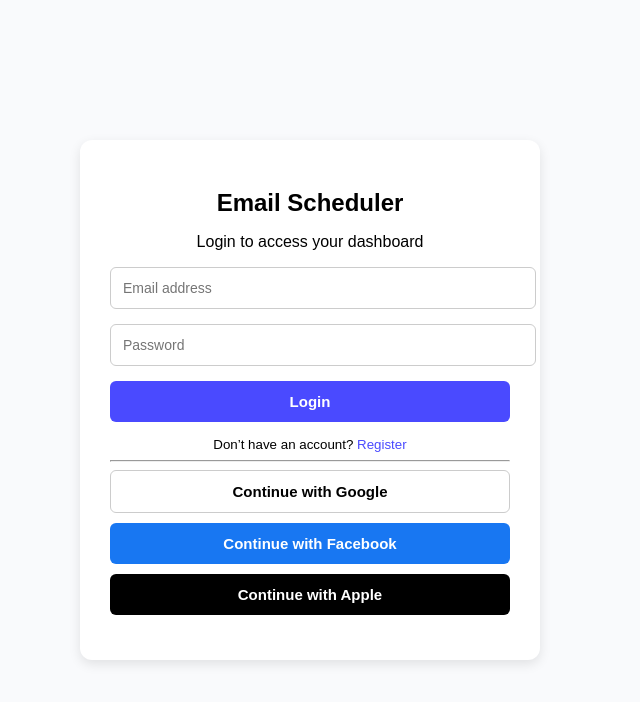
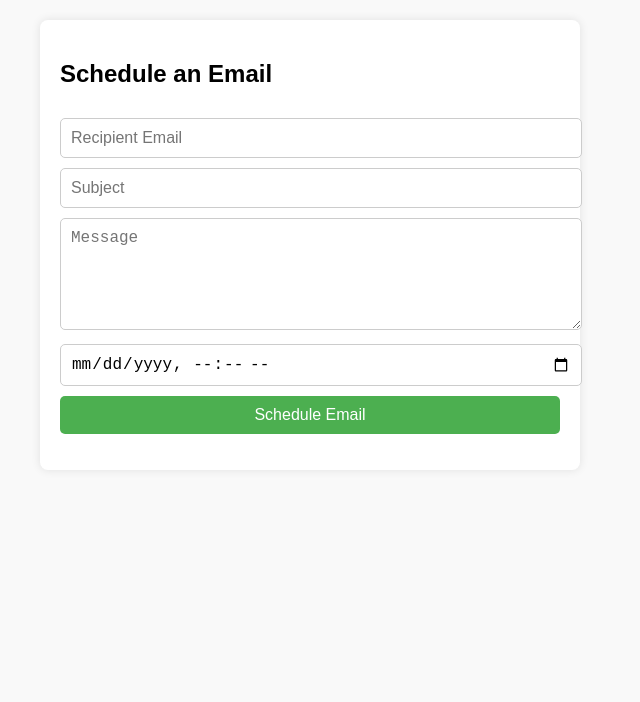
Before and after one commit to Cliff5565/email-scheduler, a website: page index.html in a window 1280 px wide. Shown: the whole page, without its empty margins (330-970 px from the left). Drawn offline with Linux system fonts and the light colour scheme.

Commit message:
Update index.html

```diff
--- a/index.html
+++ b/index.html
@@ -1,174 +1,74 @@
+
 <!DOCTYPE html>
 <html lang="en">
 <head>
-  <meta charset="UTF-8" />
-  <meta name="viewport" content="width=device-width, initial-scale=1.0"/>
-  <title>Email Scheduler Login</title>
+  <meta charset="UTF-8">
+  <meta name="viewport" content="width=device-width, initial-scale=1.0">
+  <title>Email Scheduler</title>
   <style>
     body {
       font-family: Arial, sans-serif;
-      background: #f9fafc;
-      display: flex;
-      justify-content: center;
-      align-items: center;
-      height: 100vh;
-      margin: 0;
+      margin: 0; padding: 20px;
+      background: #f9f9f9;
     }
-    .login-box {
-      background: white;
-      border-radius: 12px;
-      padding: 30px;
-      max-width: 400px;
-      width: 100%;
-      box-shadow: 0 4px 12px rgba(0,0,0,0.1);
-      text-align: center;
+    .container {
+      max-width: 500px; margin: auto;
+      background: white; padding: 20px;
+      box-shadow: 0 0 10px rgba(0,0,0,0.1);
+      border-radius: 8px;
     }
-    .login-box h2 {
-      margin-bottom: 10px;
+    input, textarea, button {
+      width: 100%; margin-top: 10px;
+      padding: 10px; border: 1px solid #ccc;
+      border-radius: 5px; font-size: 16px;
     }
-    .input {
-      width: 100%;
-      margin-bottom: 15px;
-      padding: 12px;
-      border: 1px solid #ccc;
-      border-radius: 6px;
-      font-size: 14px;
+    button {
+      background: #4CAF50; color: white;
+      border: none; cursor: pointer;
     }
-    .btn {
-      width: 100%;
-      padding: 12px;
-      border: none;
-      border-radius: 6px;
-      font-size: 15px;
+    button:hover {
+      background: #45a049;
+    }
+    #response {
+      margin-top: 15px;
       font-weight: bold;
-      cursor: pointer;
-      margin-bottom: 10px;
-      display: flex;
-      align-items: center;
-      justify-content: center;
-      gap: 8px;
-    }
-    .btn-primary { background: #4a4aff; color: white; }
-    .btn-google { background: white; border: 1px solid #ccc; }
-    .btn-facebook { background: #1877f2; color: white; }
-    .btn-apple { background: black; color: white; }
-    .icon {
-      width: 18px;
-      height: 18px;
-      display: inline-block;
-    }
-    small { display: block; margin-top: 15px; }
-    a {
-      color: #4a4aff;
-      cursor: pointer;
-      text-decoration: none;
     }
   </style>
 </head>
 <body>
-  <div class="login-box">
-    <h2>Email Scheduler</h2>
-    <p id="formTitle">Login to access your dashboard</p>
-
-    <input type="email" id="email" class="input" placeholder="Email address" />
-    <input type="password" id="password" class="input" placeholder="Password" />
-    <button class="btn btn-primary" onclick="handleSubmit()" id="submitBtn">Login</button>
-
-    <small>
-      <span id="toggleText">Don’t have an account?</span>
-      <a onclick="toggleForm()" id="toggleLink">Register</a>
-    </small>
-
-    <hr/>
-    <!-- Google -->
-    <button class="btn btn-google" onclick="loginGoogle()">Continue with Google</button>
-    <!-- Facebook -->
-    <button class="btn btn-facebook" onclick="loginFacebook()">Continue with Facebook</button>
-    <!-- Apple -->
-    <button class="btn btn-apple" onclick="loginApple()">Continue with Apple</button>
-
-    <small id="status"></small>
+  <div class="container">
+    <h2>Schedule an Email</h2>
+    <form id="emailForm">
+      <input type="email" id="to" placeholder="Recipient Email" required>
+      <input type="text" id="subject" placeholder="Subject" required>
+      <textarea id="text" placeholder="Message" rows="5" required></textarea>
+      <input type="datetime-local" id="dateTime" required>
+      <button type="submit">Schedule Email</button>
+    </form>
+    <p id="response"></p>
   </div>
 
-  <!-- Firebase SDKs -->
-  <script src="https://www.gstatic.com/firebasejs/11.0.1/firebase-app-compat.js"></script>
-  <script src="https://www.gstatic.com/firebasejs/11.0.1/firebase-auth-compat.js"></script>
+  <script>
+    document.getElementById("emailForm").addEventListener("submit", async (e) => {
+      e.preventDefault();
+      const to = document.getElementById("to").value;
+      const subject = document.getElementById("subject").value;
+      const text = document.getElementById("text").value;
+      const dateTime = document.getElementById("dateTime").value;
 
-  <script>
-    // ✅ Your actual Firebase config for "email-scheduler-61500"
-    const firebaseConfig = {
-      apiKey: "AIzaSyBglnXPAFyopb8nxgLcBQOSa9kO1nmGBK0",
-      authDomain: "email-scheduler-61500.firebaseapp.com",
-      projectId: "email-scheduler-61500",
-      storageBucket: "email-scheduler-61500.appspot.com",
-      messagingSenderId: "600161310662",
-      appId: "`600161310662" // ← 這個在 Firebase Console 的 SDK 設定裡找到
-    };
+      try {
+        const res = await fetch("http://localhost:3000/schedule", {
+          method: "POST",
+          headers: { "Content-Type": "application/json" },
+          body: JSON.stringify({ to, subject, text, dateTime })
+        });
 
-    firebase.initializeApp(firebaseConfig);
-    const auth = firebase.auth();
-
-    let isRegister = false;
-
-    function toggleForm() {
-      isRegister = !isRegister;
-      document.getElementById("formTitle").innerText = isRegister
-        ? "Create your account"
-        : "Login to access your dashboard";
-      document.getElementById("submitBtn").innerText = isRegister ? "Register" : "Login";
-      document.getElementById("toggleText").innerText = isRegister
-        ? "Already have an account?"
-        : "Don’t have an account?";
-      document.getElementById("toggleLink").innerText = isRegister ? "Login" : "Register";
-      document.getElementById("status").innerText = "";
-    }
-
-    async function handleSubmit() {
-      const email = document.getElementById("email").value;
-      const pass = document.getElementById("password").value;
-      try {
-        let userCred;
-        if (isRegister) {
-          userCred = await auth.createUserWithEmailAndPassword(email, pass);
-          document.getElementById("status").innerText = "Registered as " + userCred.user.email;
-        } else {
-          userCred = await auth.signInWithEmailAndPassword(email, pass);
-          document.getElementById("status").innerText = "Logged in as " + userCred.user.email;
-        }
+        const data = await res.json();
+        document.getElementById("response").innerText = data.message;
       } catch (err) {
-        document.getElementById("status").innerText = err.message;
+        document.getElementById("response").innerText = "⚠️ Error scheduling email";
       }
-    }
-
-    async function loginGoogle() {
-      const provider = new firebase.auth.GoogleAuthProvider();
-      try {
-        const result = await auth.signInWithPopup(provider);
-        document.getElementById("status").innerText = "Google login: " + result.user.displayName;
-      } catch (err) {
-        document.getElementById("status").innerText = err.message;
-      }
-    }
-
-    async function loginFacebook() {
-      const provider = new firebase.auth.FacebookAuthProvider();
-      try {
-        const result = await auth.signInWithPopup(provider);
-        document.getElementById("status").innerText = "Facebook login: " + result.user.displayName;
-      } catch (err) {
-        document.getElementById("status").innerText = err.message;
-      }
-    }
-
-    async function loginApple() {
-      const provider = new firebase.auth.OAuthProvider("apple.com");
-      try {
-        const result = await auth.signInWithPopup(provider);
-        document.getElementById("status").innerText = "Apple login: " + result.user.displayName;
-      } catch (err) {
-        document.getElementById("status").innerText = err.message;
-      }
-    }
+    });
   </script>
 </body>
 </html>
```
